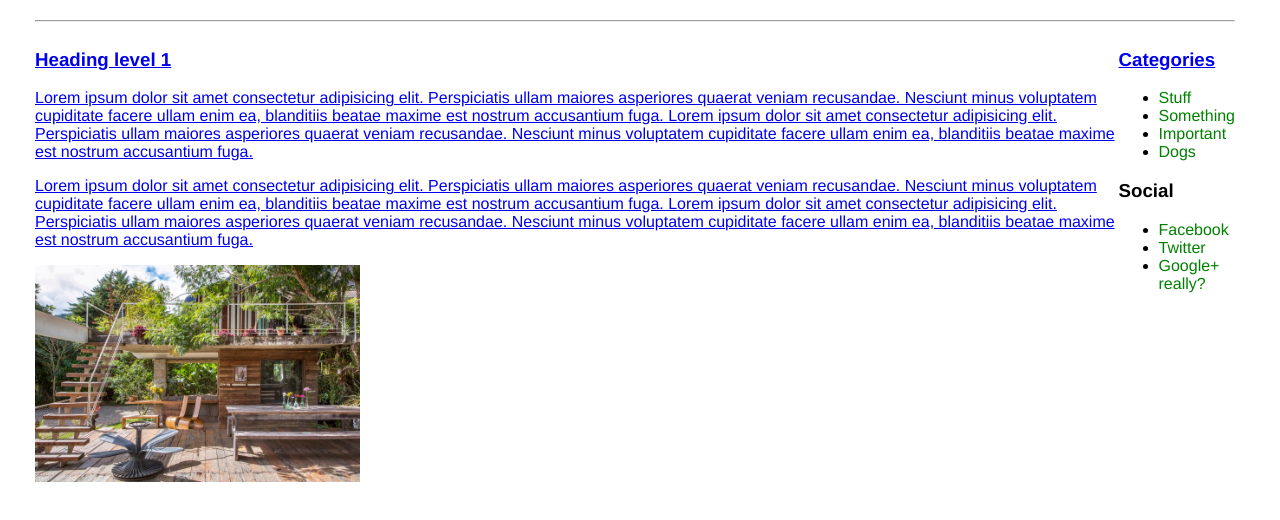
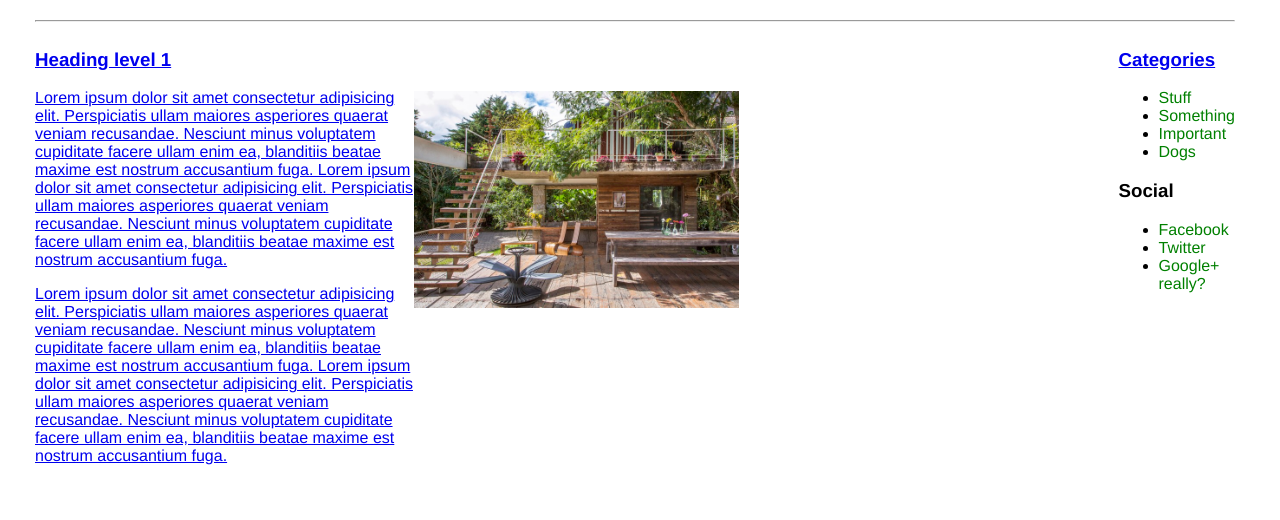
Before and after one commit to elipopovadev/HTML-CSS, a plain HTML site: page PositionAndFloat/NavigationFloat/index.html in a window 1280 px wide. Shown: the part 76-596 px from the top of the page. Drawn offline with Linux system fonts and the light colour scheme.

Commit message:
Navigation Float - with flex

```diff
--- a/PositionAndFloat/NavigationFloat/index.html
+++ b/PositionAndFloat/NavigationFloat/index.html
@@ -21,7 +21,7 @@
     </header>
     <hr>
     <section class="first-section">
-        <article class="first-article">
+        <article class="first-article"style="max-width: 35%; max-height: 4%;">
             <h1>Heading level 1</h1>
             <p>Lorem ipsum dolor sit amet consectetur adipisicing elit. Perspiciatis ullam maiores asperiores quaerat
                 veniam
@@ -45,10 +45,10 @@
                 accusantium fuga.</p>
         </article>
 
-        <section> <img src="picture.jpg" alt="First Picture">
+        <section class="section-with-image" style="max-width: 100%; max-height: 100%;"> <img src="picture.jpg" alt="First Picture">
         </section>
 
-        <aside>
+        <aside style="max-width: 20%; max-height: 20%;">
             <div>
                 <h3> Categories </h3>
                 <ul>
--- a/PositionAndFloat/NavigationFloat/style.css
+++ b/PositionAndFloat/NavigationFloat/style.css
@@ -4,7 +4,7 @@ body {
     font-family: Helvetica, sans-serif;
     font-style: normal;
     color: black;
-    text-decoration: none;
+    text-decoration: unset;
 }
 
 header {
@@ -32,11 +32,14 @@ text-decoration: unset;
 }
 
 .first-section {
-    display: inline-flex;
-    flex-wrap:nowrap;
-    align-items:flex-start;
+display: flex;
+justify-content:space-around;
 }
 
 img {
     width: 30%;
 }
+
+.section-with-image {
+    text-align: center;
+}
```
